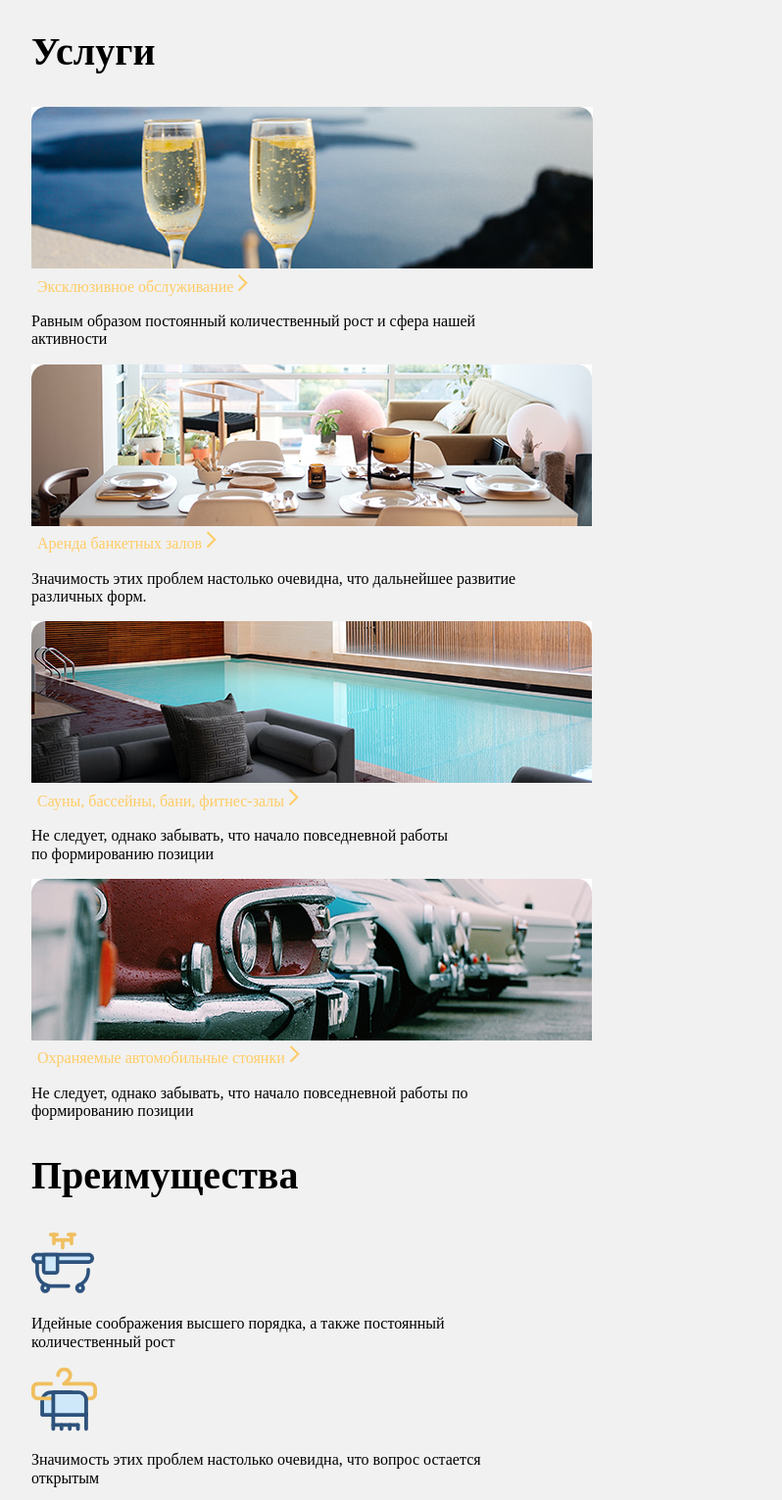
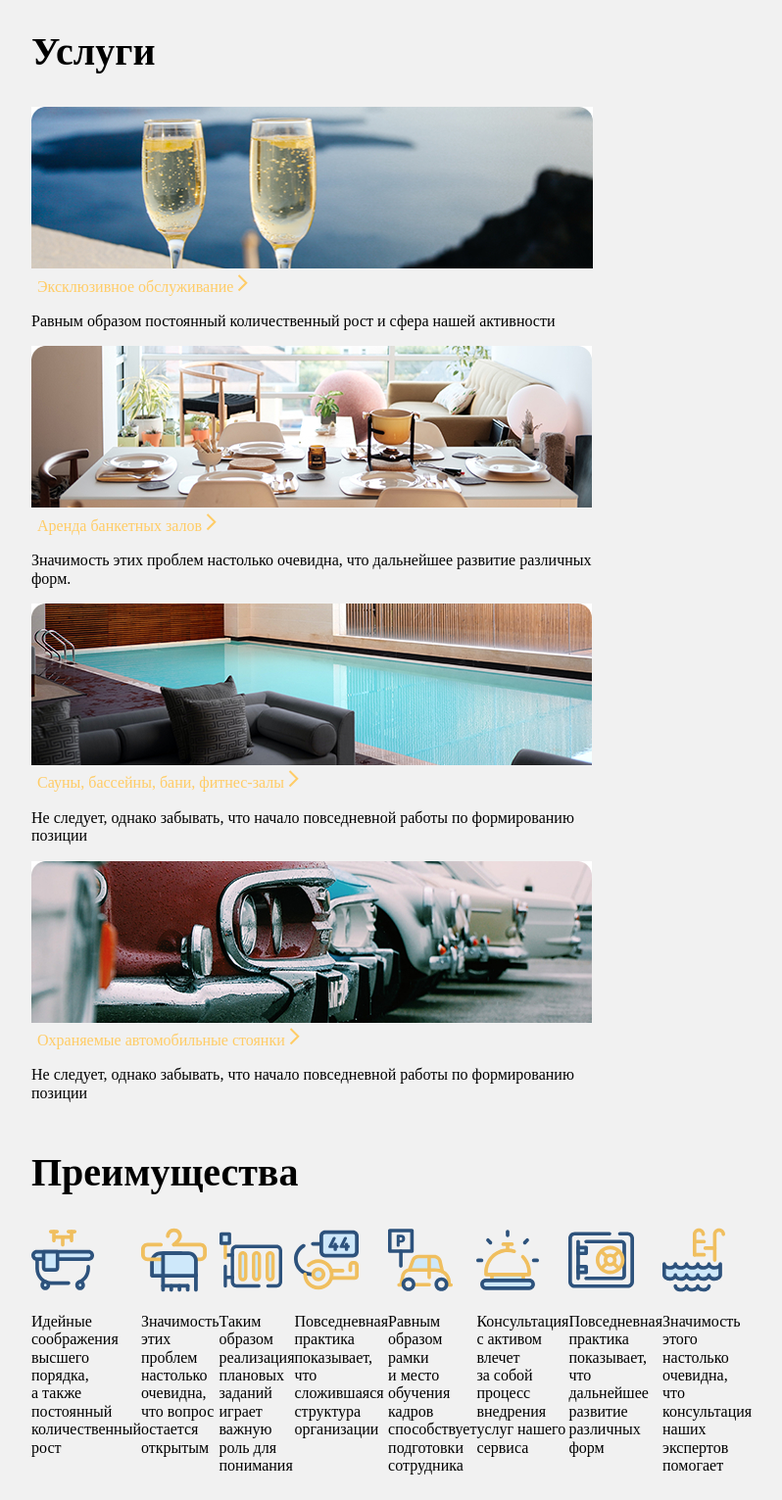
Before and after one commit to spartachesko/hotels, a plain HTML site: page 06_layout-html/index.html in a window 1280 px wide. Shown: the part 1157-2688 px from the top of the page at 98% size, without its empty margins (343-1141 px from the left). Drawn offline with Linux system fonts and the light colour scheme.

Commit message:
Как увелить расстояние

```diff
--- a/06_layout-html/css/style.css
+++ b/06_layout-html/css/style.css
@@ -180,6 +180,10 @@ a {
 
 /* services */
 
+.services-cards {
+  flex-wrap: wrap;
+}
+
 
 /* benefits */
 
--- a/06_layout-html/index.html
+++ b/06_layout-html/index.html
@@ -150,7 +150,7 @@
         <h2 class="section-title services-title">
           Услуги
         </h2>
-        <div class="services-cards">
+        <div class="services-cards flex">
           <div class="services-card">
             <img src="img/services-1.jpg" alt="">
             <button class="btn-arrow">
@@ -211,7 +211,7 @@
         <h2 class="section-title benefits-title">
           Преимущества
         </h2>
-        <div class="benefits-cards">
+        <div class="benefits-cards flex">
           <div class="benefit-card">
             <img src="img/benefit-1.svg" alt="" class="benefit-logo">
             <p class="benefit-descr">
@@ -268,7 +268,7 @@
         <h2 class="section-title allocation-title">
           Размещение
         </h2>
-        <div class="allocation-cards">
+        <div class="allocation-cards flex">
           <div class="allocation-card">
             <img src="img/allocation-img-1.jpg" alt="">
             <span class="allocation-price">
```
